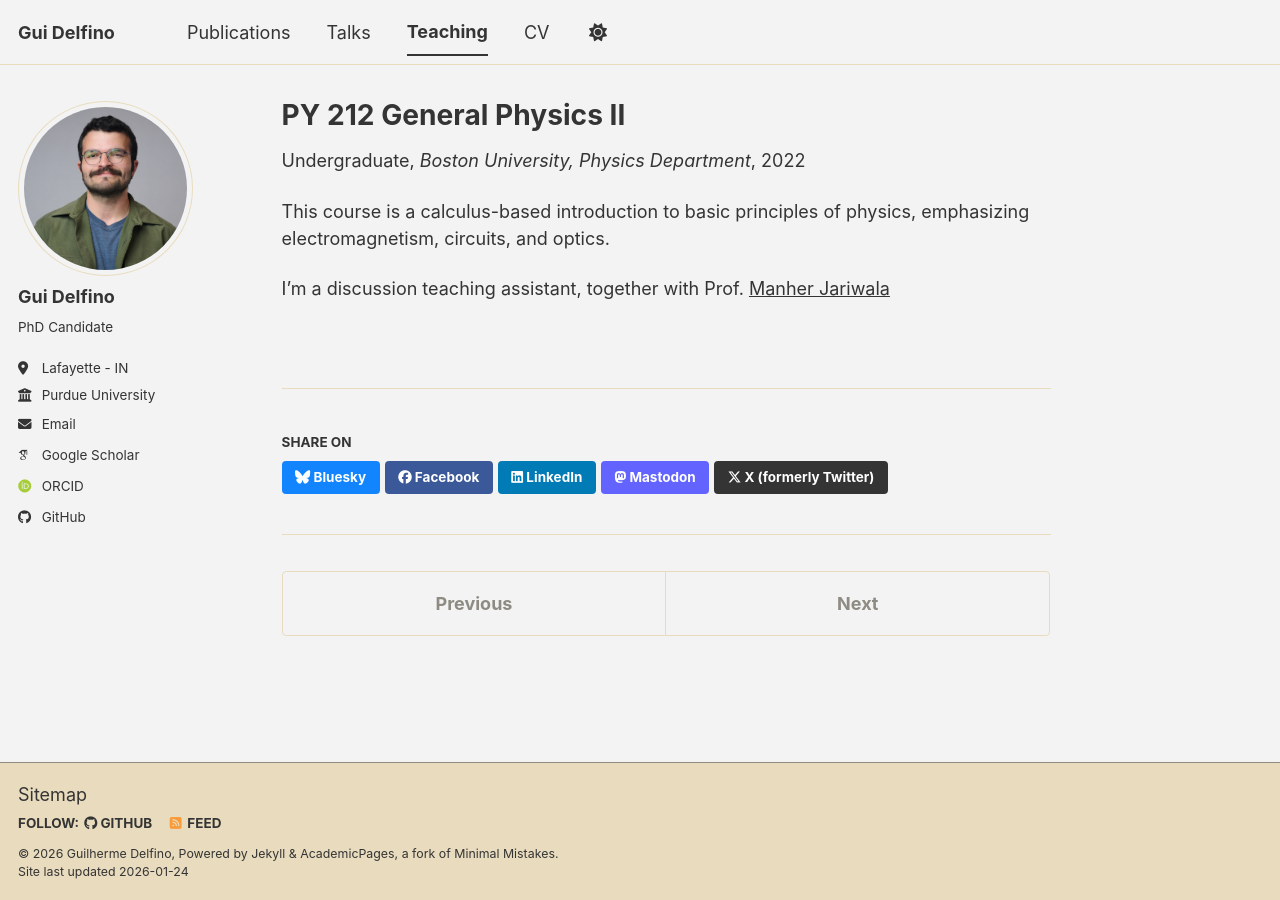
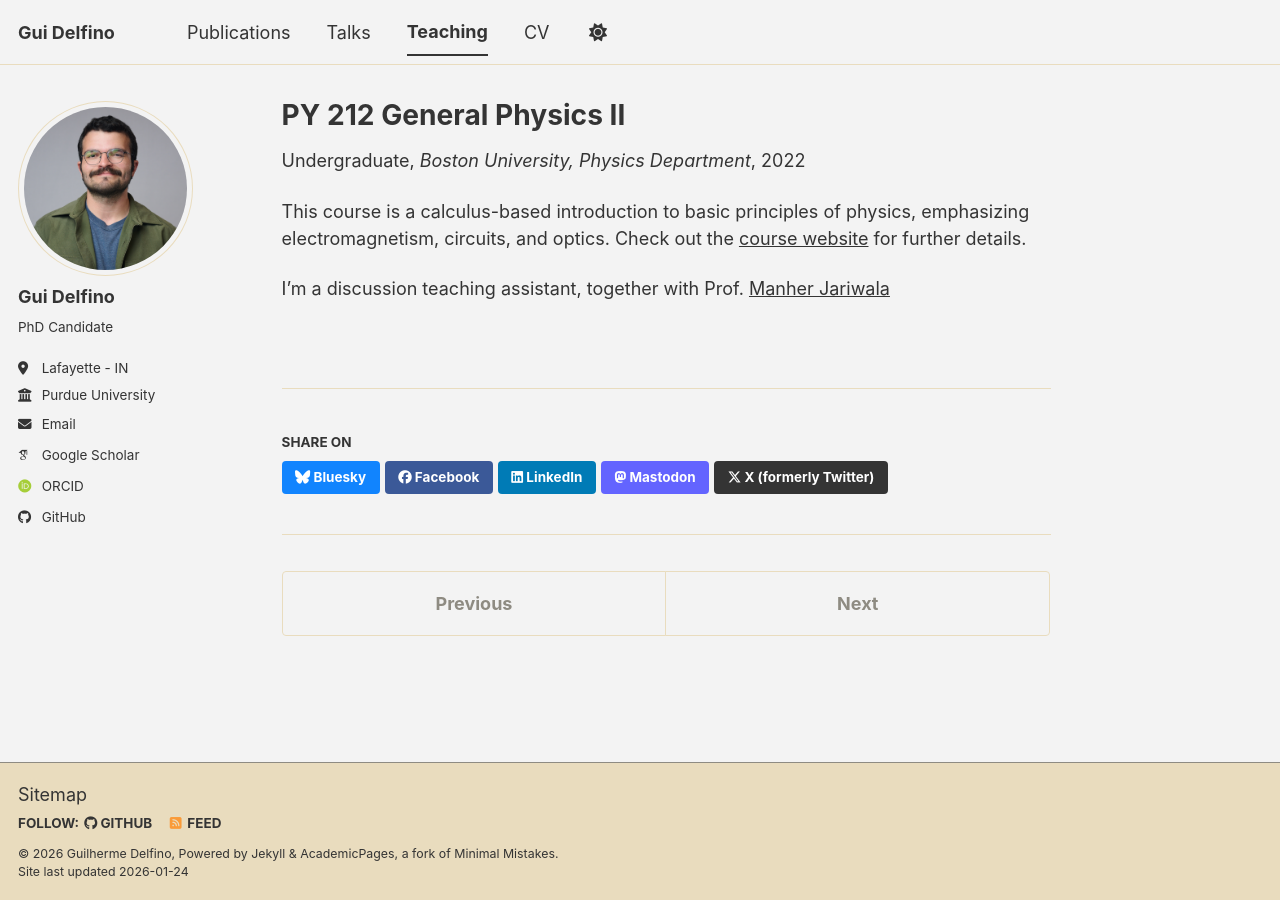
Before and after one commit to gui-delfino/gui-delfino.github.io, a Jekyll site: the page built from _teaching/2022-spring-teaching-general-II.md, in a window 1280 px wide. Built offline with Jekyll 4.4.1, drawn with Linux system fonts in a browser that asks for light colours; some web fonts are replaced; a script bundle is joined from its source files by our own code; library files that are not in the unit come from our copies.

Commit message:
Update course description with website link
Added a link to the course website for further details.

```diff
--- a/_teaching/2022-spring-teaching-general-II.md
+++ b/_teaching/2022-spring-teaching-general-II.md
@@ -8,6 +8,6 @@ date: 2022-01-01
 location: "Boston, USA"
 ---
 
-This course is a calculus-based introduction to basic principles of physics, emphasizing electromagnetism, circuits, and optics.
+This course is a calculus-based introduction to basic principles of physics, emphasizing electromagnetism, circuits, and optics. Check out the [course website](https://www.bu.edu/academics/cas/courses/cas-py-212/) for further details.
 
 I'm a discussion teaching assistant, together with Prof. [Manher Jariwala](https://www.bu.edu/physics/profile/manher-jariwala/)
```
